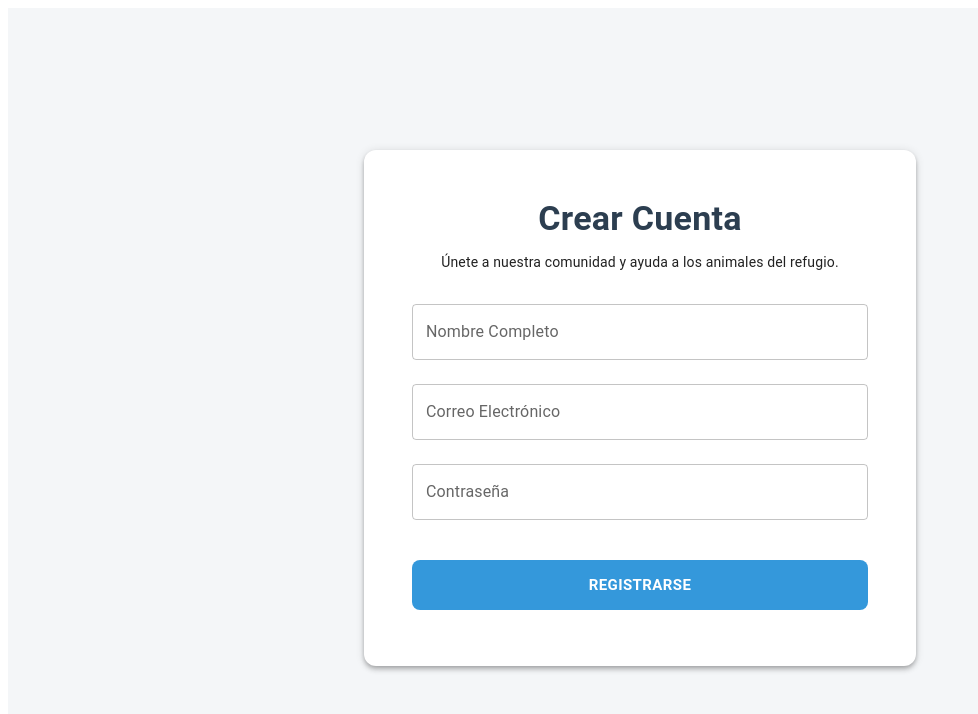
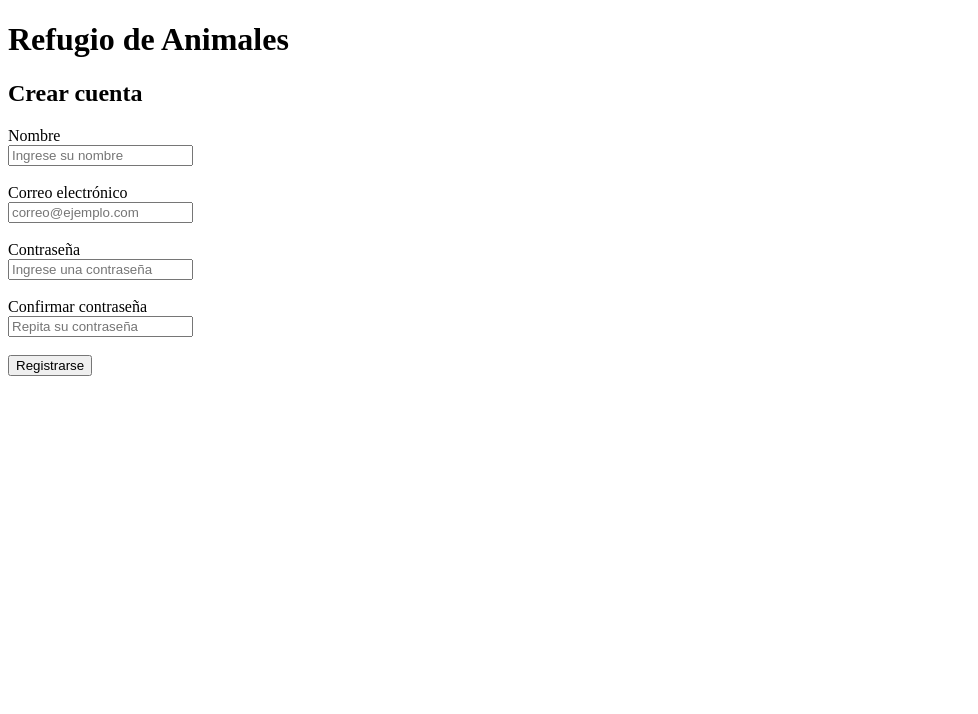
Before and after one commit to sebastianip3/Refugio_de_Animales, a React (Vite) app in the folder frontend/: page / in a window 1280 px wide. Shown: the top 714 px of the page, without its empty margins (0-978 px from the left). Built offline with nearby package versions, Linux system fonts and the light colour scheme.

Commit message:
fix(frontend): restauracion de formulario de registro

```diff
--- a/frontend/src/pages/RegistroPage.jsx
+++ b/frontend/src/pages/RegistroPage.jsx
@@ -1,57 +1,112 @@
-// frontend/src/pages/RegistroPage.jsx
-import React from 'react';
-import { Container, Box, Typography, Button, Card, CardContent, TextField } from '@mui/material';
+import { useState } from "react";
 
-function RegistroPage() {
+function RegistroPage({ onRegistro }) {
+  const [formulario, setFormulario] = useState({
+    nombre: "",
+    correo: "",
+    contrasena: "",
+    confirmarContrasena: "",
+  });
+
+  const handleChange = (e) => {
+    const { name, value } = e.target;
+
+    setFormulario({
+      ...formulario,
+      [name]: value,
+    });
+  };
+
+  const handleSubmit = (e) => {
+  e.preventDefault();
+
+  console.log(formulario);
+
+  onRegistro();
+};
+
   return (
-    <Box sx={{ minHeight: '100vh', backgroundColor: '#f4f6f8', display: 'flex', alignItems: 'center' }}>
-      <Container maxWidth="sm">
-        <Card sx={{ p: 4, borderRadius: 3, boxShadow: 4 }}>
-          <CardContent sx={{ textAlign: 'center' }}>
+    <main>
+      <h1>Refugio de Animales</h1>
 
-            <Typography variant="h4" component="h1" gutterBottom sx={{ color: '#2c3e50', fontWeight: 'bold' }}>
-              Crear Cuenta
-            </Typography>
-            <Typography variant="body2" color="text.secondary" sx={{ mb: 4 }}>
-              Únete a nuestra comunidad y ayuda a los animales del refugio.
-            </Typography>
+      <h2>Crear cuenta</h2>
 
-            <Box component="form" sx={{ display: 'flex', flexDirection: 'column', gap: 3 }}>
-              <TextField
-                label="Nombre Completo"
-                variant="outlined"
-                fullWidth
-                placeholder="Ej. Juan Pérez"
-              />
-              <TextField
-                label="Correo Electrónico"
-                type="email"
-                variant="outlined"
-                fullWidth
-                placeholder="ejemplo@correo.com"
-              />
-              <TextField
-                label="Contraseña"
-                type="password"
-                variant="outlined"
-                fullWidth
-                placeholder="Crea una contraseña segura"
-              />
+      <form onSubmit={handleSubmit}>
+        <div>
+          <label htmlFor="nombre">Nombre</label>
+          <br />
 
-              <Button
-                variant="contained"
-                size="large"
-                sx={{ mt: 2, backgroundColor: '#3498db', fontWeight: 'bold', py: 1.5, borderRadius: 2 }}
-                disableElevation
-              >
-                Registrarse
-              </Button>
-            </Box>
+          <input
+            type="text"
+            id="nombre"
+            name="nombre"
+            value={formulario.nombre}
+            onChange={handleChange}
+            placeholder="Ingrese su nombre"
+            required
+          />
+        </div>
 
-          </CardContent>
-        </Card>
-      </Container>
-    </Box>
+        <br />
+
+        <div>
+          <label htmlFor="correo">Correo electrónico</label>
+          <br />
+
+          <input
+            type="email"
+            id="correo"
+            name="correo"
+            value={formulario.correo}
+            onChange={handleChange}
+            placeholder="correo@ejemplo.com"
+            required
+          />
+        </div>
+
+        <br />
+
+        <div>
+          <label htmlFor="contrasena">Contraseña</label>
+          <br />
+
+          <input
+            type="password"
+            id="contrasena"
+            name="contrasena"
+            value={formulario.contrasena}
+            onChange={handleChange}
+            placeholder="Ingrese una contraseña"
+            required
+          />
+        </div>
+
+        <br />
+
+        <div>
+          <label htmlFor="confirmarContrasena">
+            Confirmar contraseña
+          </label>
+          <br />
+
+          <input
+            type="password"
+            id="confirmarContrasena"
+            name="confirmarContrasena"
+            value={formulario.confirmarContrasena}
+            onChange={handleChange}
+            placeholder="Repita su contraseña"
+            required
+          />
+        </div>
+
+        <br />
+
+        <button type="submit">
+          Registrarse
+        </button>
+      </form>
+    </main>
   );
 }
 
```
